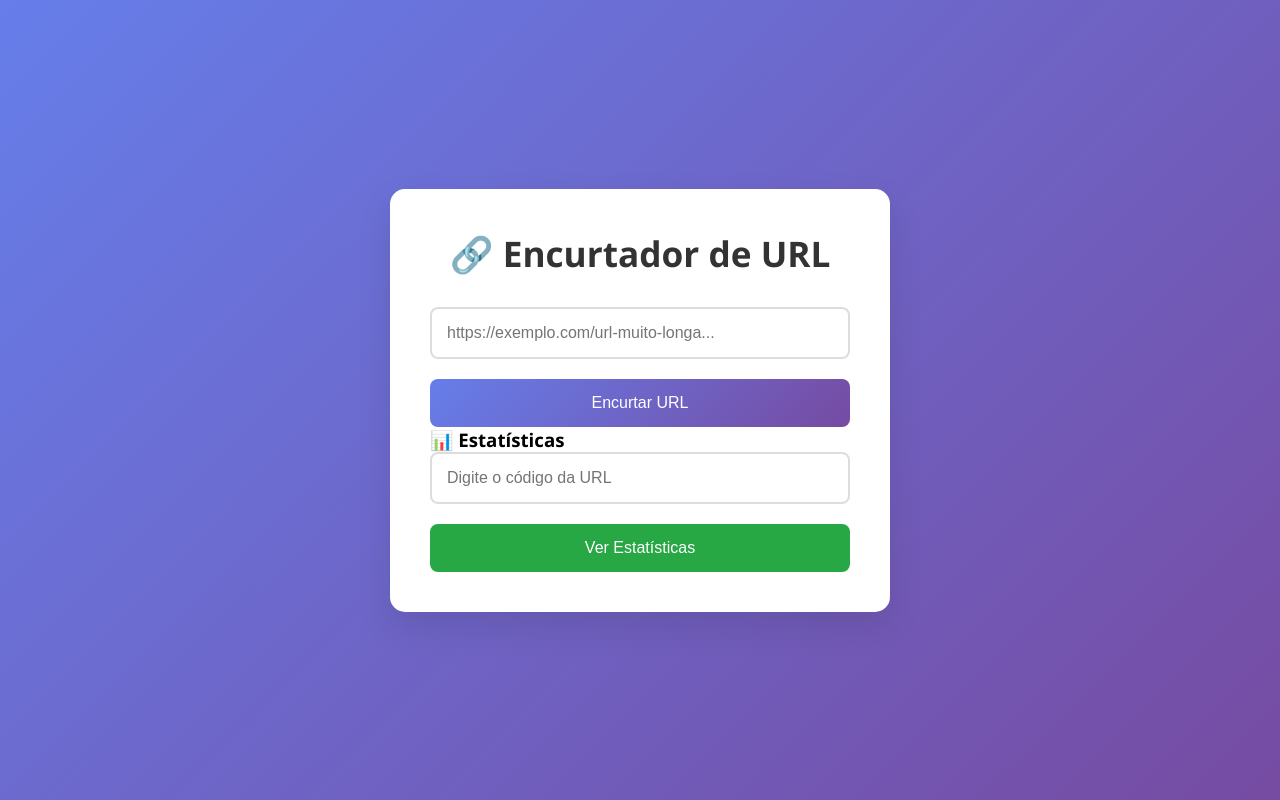
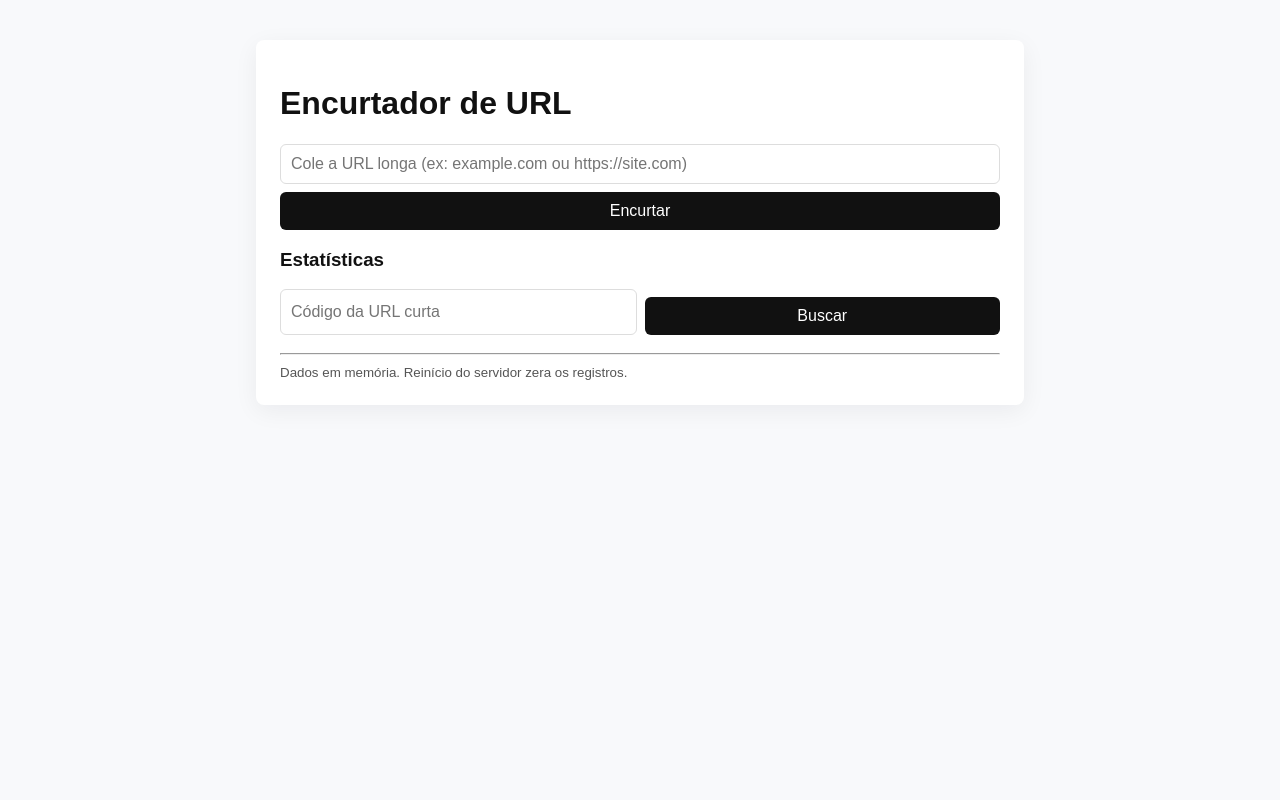
Before and after one commit to juiebfoibsafubd/encurtadorlink, a website: page url-shortener/public/index.html in a window 1280 px wide. Drawn offline with Linux system fonts and the light colour scheme.

Commit message:
Update index.html

```diff
--- a/url-shortener/public/index.html
+++ b/url-shortener/public/index.html
@@ -1,86 +1,83 @@
-<!DOCTYPE html>
-<html lang="pt-BR">
+<!doctype html>
+<html>
 <head>
-    <meta charset="UTF-8">
-    <meta name="viewport" content="width=device-width, initial-scale=1.0">
+  <meta charset="utf-8">
   <title>Encurtador de URL</title>
+  <meta name="viewport" content="width=device-width,initial-scale=1">
   <style>
-        * { margin: 0; padding: 0; box-sizing: border-box; }
-        body {
-            font-family: 'Segoe UI', Tahoma, Geneva, Verdana, sans-serif;
-            background: linear-gradient(135deg, #667eea 0%, #764ba2 100%);
-            min-height: 100vh;
-            padding: 20px;
-            display: flex;
-            justify-content: center;
-            align-items: center;
-        }
-        .container {
-            background: white;
-            padding: 40px;
-            border-radius: 15px;
-            box-shadow: 0 15px 35px rgba(0, 0, 0, 0.1);
-            width: 100%;
-            max-width: 500px;
-        }
-        h1 { text-align: center; color: #333; margin-bottom: 30px; font-size: 2.2em; }
-        input, button { width: 100%; padding: 15px; border-radius: 8px; font-size: 16px; }
-        input { border: 2px solid #ddd; margin-bottom: 20px; transition: border-color 0.3s; }
-        input:focus { outline: none; border-color: #667eea; }
-        button {
-            background: linear-gradient(135deg, #667eea 0%, #764ba2 100%);
-            color: white; border: none; cursor: pointer; transition: transform 0.2s;
-        }
-        button:hover { transform: translateY(-2px); }
-        .result, .stats-result { background: #f8f9fa; padding: 20px; border-radius: 8px; margin-top: 20px; display: none; }
-        .short-url { color: #667eea; text-decoration: none; font-weight: bold; word-break: break-all; }
-        .short-url:hover { text-decoration: underline; }
+    body { font-family: Arial, Helvetica, sans-serif; background:#f8f9fb; color:#111; }
+    .wrap { max-width:720px; margin:40px auto; padding:24px; background:#fff; border-radius:8px; box-shadow:0 6px 24px rgba(12,20,40,0.06); }
+    input, button { font-size:16px; padding:10px; border-radius:6px; border:1px solid #ddd; width:100%; box-sizing:border-box; }
+    button { background:#111; color:#fff; border:none; cursor:pointer; margin-top:8px; }
+    .row { display:flex; gap:8px; }
+    .row input { flex:1; }
+    .result { margin-top:14px; padding:12px; background:#f1f5f9; border-radius:6px; word-break:break-all; }
+    .stats { margin-top:18px; }
+    small { color:#555; }
   </style>
 </head>
 <body>
-    <div class="container">
-        <h1>🔗 Encurtador de URL</h1>
-        <input type="url" id="longUrl" placeholder="https://exemplo.com/url-muito-longa...">
-        <button onclick="shortenUrl()">Encurtar URL</button>
-        <div id="result" class="result">
-            <h3>✅ URL Encurtada:</h3>
-            <a id="shortUrl" class="short-url" target="_blank"></a>
-        </div>
-        <div class="stats">
-            <h3>📊 Estatísticas</h3>
-            <input type="text" id="statsCode" placeholder="Digite o código da URL">
-            <button onclick="getStats()" style="background:#28a745;">Ver Estatísticas</button>
-            <div id="statsResult" class="stats-result"></div>
+  <div class="wrap">
+    <h1>Encurtador de URL</h1>
+    <div>
+      <input id="longUrl" placeholder="Cole a URL longa (ex: example.com ou https://site.com)">
+      <button id="btnShort">Encurtar</button>
+      <div id="result" class="result" style="display:none;">
+        <div>URL curta:</div>
+        <a id="shortLink" href="#" target="_blank"></a>
       </div>
     </div>
+
+    <div class="stats">
+      <h3>Estatísticas</h3>
+      <div style="display:flex;gap:8px">
+        <input id="code" placeholder="Código da URL curta">
+        <button id="btnStats">Buscar</button>
+      </div>
+      <div id="statsResult" style="margin-top:10px"></div>
+    </div>
+    <hr style="margin-top:18px">
+    <small>Dados em memória. Reinício do servidor zera os registros.</small>
+  </div>
+
   <script>
-        async function shortenUrl() {
+    async function shorten(longUrl) {
+      const res = await fetch('/shorten', {
+        method: 'POST',
+        headers: {'Content-Type':'application/json'},
+        body: JSON.stringify({ longUrl })
+      });
+      return res.json().then(d => ({ ok: res.ok, data: d }));
+    }
+
+    document.getElementById('btnShort').addEventListener('click', async () => {
       const longUrl = document.getElementById('longUrl').value.trim();
-            if (!longUrl) return alert('Por favor, digite uma URL');
-            const response = await fetch('/shorten', {
-                method: 'POST', headers: { 'Content-Type': 'application/json' }, body: JSON.stringify({ longUrl })
+      if (!longUrl) return;
+      const r = await shorten(longUrl);
+      if (r.ok) {
+        const url = 'https://' + r.data.shortUrl;
+        document.getElementById('shortLink').href = url;
+        document.getElementById('shortLink').textContent = url;
+        document.getElementById('result').style.display = 'block';
+      } else {
+        alert(r.data && r.data.error ? r.data.error : 'Erro');
+      }
     });
-            const data = await response.json();
-            if (response.ok) {
-                const shortUrlElement = document.getElementById('shortUrl');
-                shortUrlElement.href = `/${data.shortCode}`;
-                shortUrlElement.textContent = data.shortUrl;
-                document.getElementById('result').style.display = 'block';
-            } else alert('Erro: ' + (data.error || 'Falha ao encurtar URL'));
+
+    document.getElementById('btnStats').addEventListener('click', async () => {
+      const code = document.getElementById('code').value.trim();
+      if (!code) return;
+      const res = await fetch('/api/stats/' + code);
+      const data = await res.json();
+      const el = document.getElementById('statsResult');
+      if (res.ok) {
+        el.innerHTML = '<div><strong>URL:</strong> ' + data.longUrl + '</div>' +
+                       '<div><strong>Cliques:</strong> ' + data.clicks + '</div>' +
+                       '<div><strong>Criada em:</strong> ' + new Date(data.createdAt).toLocaleString() + '</div>';
+      } else {
+        el.innerHTML = '<div style="color:#b00">Não encontrada</div>';
       }
-        async function getStats() {
-            const code = document.getElementById('statsCode').value.trim();
-            if (!code) return alert('Por favor, digite um código');
-            const response = await fetch(`/api/stats/${code}`);
-            const stats = await response.json();
-            const statsResult = document.getElementById('statsResult');
-            if (response.ok) {
-                statsResult.innerHTML = `<p><strong>🌐 URL Original:</strong> ${stats.longUrl}</p>
-                    <p><strong>👆 Cliques:</strong> ${stats.clicks}</p>
-                    <p><strong>📅 Criada em:</strong> ${new Date(stats.createdAt).toLocaleString('pt-BR')}</p>`;
-            } else statsResult.innerHTML = '<p style="color:red;">❌ URL não encontrada</p>';
-            statsResult.style.display = 'block';
-        }
+    });
   </script>
 </body>
 </html>
```
Lines whose indentation alone changed are shown as unchanged.
